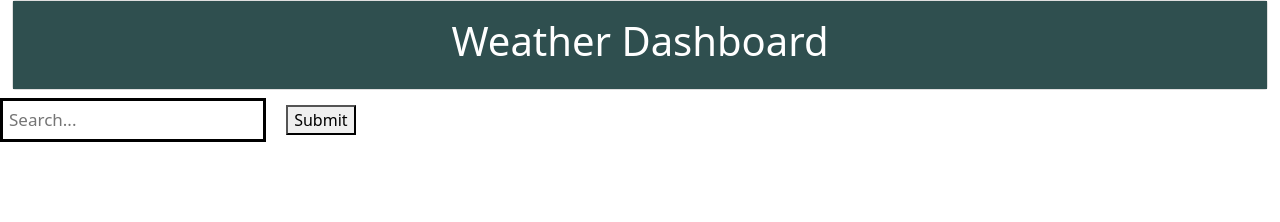
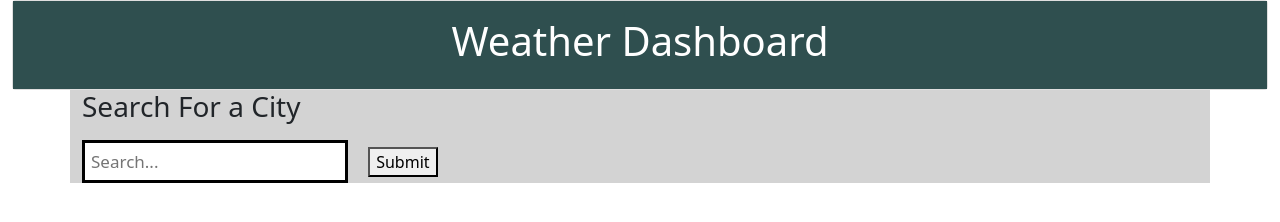
Before and after one commit to Schimmoellerm/mas-weather-dashboard, a plain HTML site: page index.html in a window 1280 px wide. Drawn offline with nearby package versions, Linux system fonts and the light colour scheme.

Commit message:
added a div for city searches to append to

```diff
--- a/Assets/style.css
+++ b/Assets/style.css
@@ -9,3 +9,7 @@
     margin-right: 16px;
     font-size: 17px;
   }
+
+.container {
+    background-color: lightgrey;
+}
--- a/index.html
+++ b/index.html
@@ -21,10 +21,18 @@
         </div>
     </div>
 
-    <!--Search Bar-->
-    <div class= 'searchBar'>
-        <input type= 'text' placeholder= 'Search...'>
-        <button type="submit">Submit</button>
+    <!--City Search-->
+    <div class= 'container'>
+        <h3>Search For a City</h3>
+        <div class= 'searchBar'>
+            <input type= 'text' placeholder= 'Search...'>
+            <button type="submit">Submit</button>
+        </div>
+
+        <!--City searches append here-->
+        <div class='citySearches'>
+            <ul class='citylist'></ul>
+        </div>
     </div>
 
 
```
